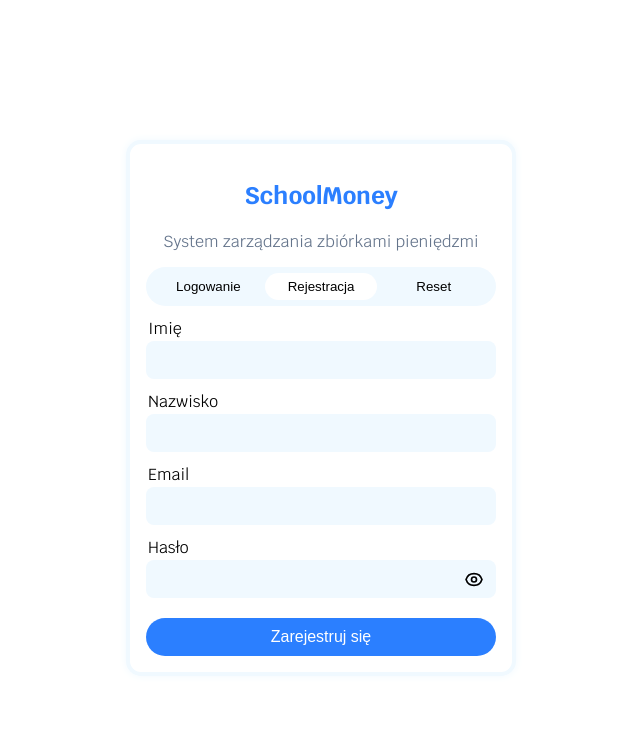
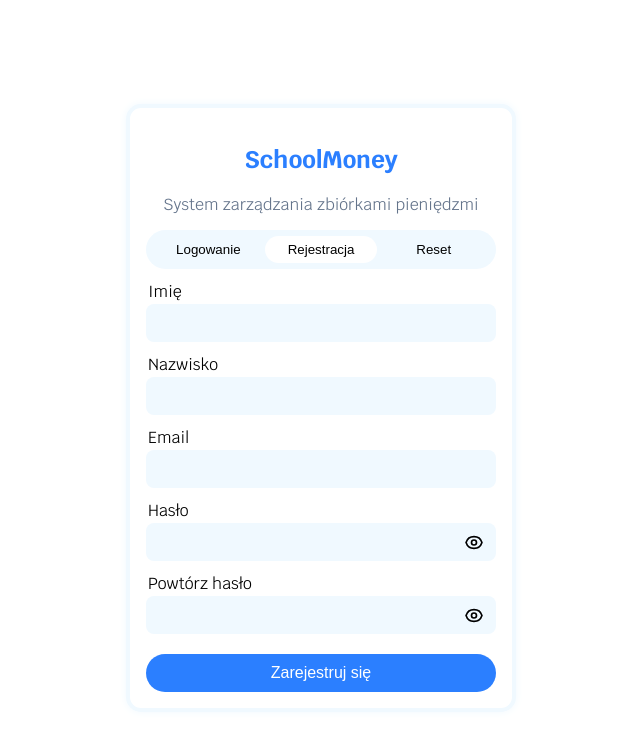
Before and after one commit to MichalColautti/SchoolMoney-frontend, a React (Create React App) app: page / in a window 1280 px wide. Both pictures are taken after a click on the button "Rejestracja". Shown: the top 750 px of the page, without its empty margins (319-959 px from the left). Built offline with nearby package versions, Linux system fonts and the light colour scheme.

Commit message:
Added repeat password to register

```diff
--- a/src/components/auth/Register.js
+++ b/src/components/auth/Register.js
@@ -8,16 +8,24 @@ const Register = () => {
   const [email, setEmail] = useState("");
   const [password, setPassword] = useState("");
   const [showPassword, setShowPassword] = useState(false);
+  const [repeatPassword, setRepeatPassword] = useState("");
+  const [showRepeatPassword, setShowRepeatPassword] = useState(false);
 
   //handle register logic
   const handleSubmit = (e) => {
     e.preventDefault();
-    console.log("Register submitted:", {
+    if (password !== repeatPassword) {
+      alert("Hasła nie są zgodne!");
+      return;
+    }
+    else {
+      console.log("Register submitted:", {
       firstName,
       lastName,
       email,
       password,
     });
+    }
   };
 
   return (
@@ -74,6 +82,30 @@ const Register = () => {
           />
         </button>
       </div>
+
+      <label style={styles.text}>Powtórz hasło</label>
+      <div style={styles.passwordContainer}>
+        <input
+          style={styles.input}
+          type={showRepeatPassword ? "text" : "password"}
+          value={repeatPassword}
+          onChange={(e) => setRepeatPassword(e.target.value)}
+          required
+          autoComplete="new-password"
+        />
+        <button
+          type="button"
+          style={styles.showPasswordButton}
+          onClick={() => setShowRepeatPassword((prev) => !prev)}
+        >
+          <img
+            src={showRepeatPassword ? hidePasswordIcon : showPasswordIcon}
+            style={styles.icon}
+            alt={showRepeatPassword ? "ukryj" : "pokaż"}
+          />
+        </button>
+      </div>
+
       <button type="submit" style={styles.submitButton}>
         Zarejestruj się
       </button>
```
